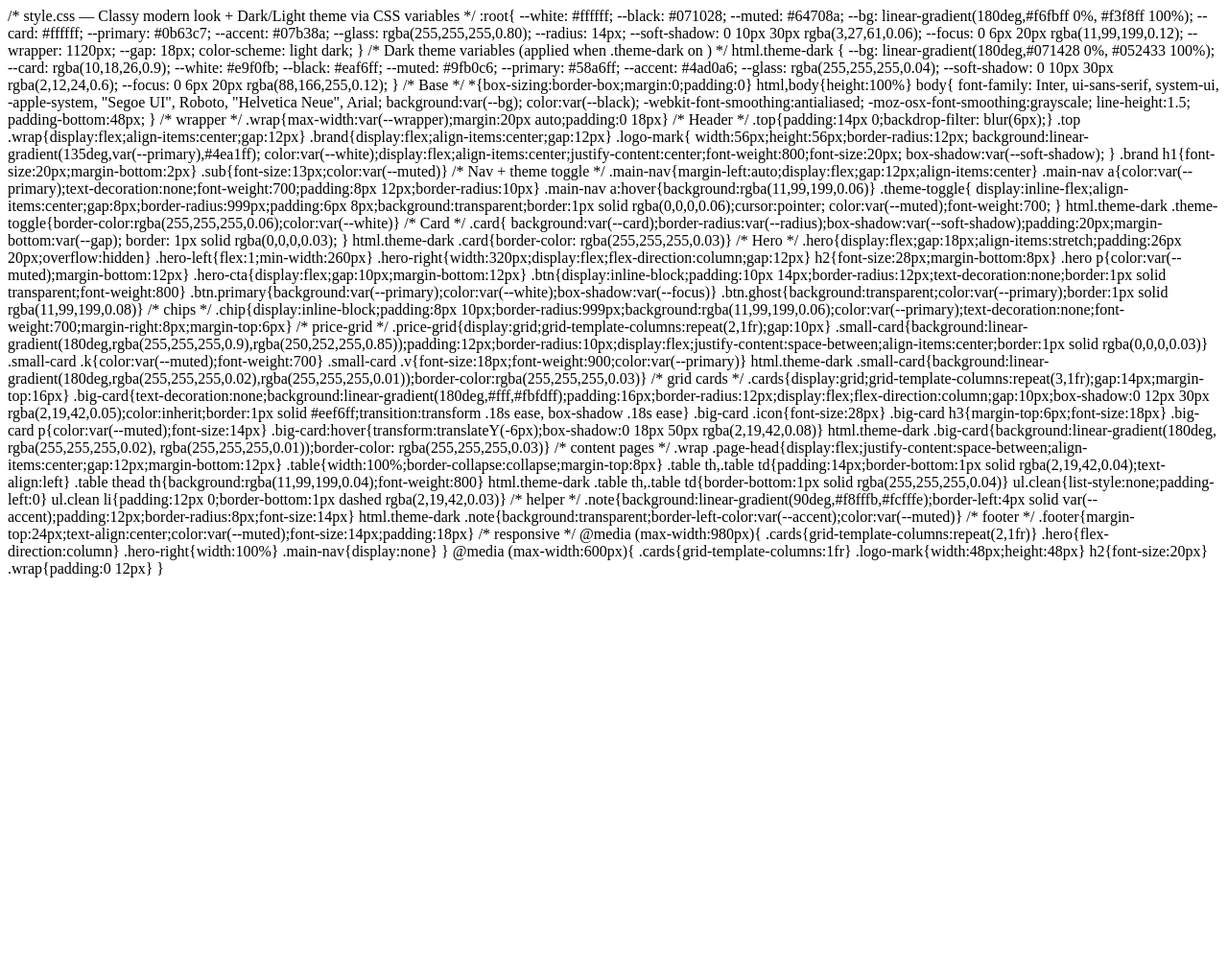
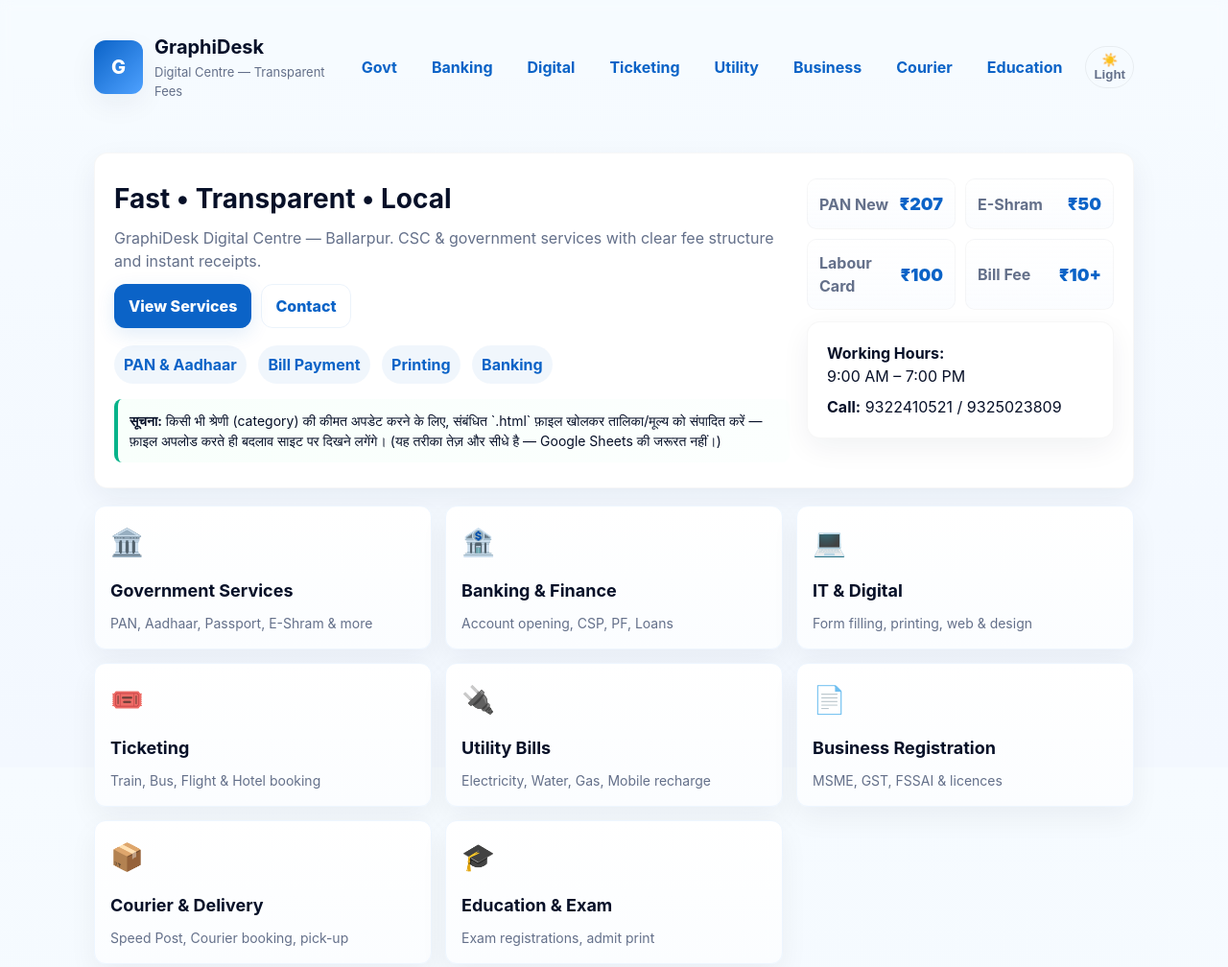
Before and after one commit to graphideskdigitalcentre/graphidesk-website, a plain HTML site: page index.html in a window 1280 px wide. Shown: the top 1008 px of the page at 96% size. Before the commit the page ends 800 px from the top, so only its background shows below. Drawn offline with Linux system fonts and the light colour scheme.

Commit message:
Update index.html

```diff
--- a/index.html
+++ b/index.html
@@ -1,137 +1,140 @@
-/* style.css — Classy modern look + Dark/Light theme via CSS variables */
-:root{
-  --white: #ffffff;
-  --black: #071028;
-  --muted: #64708a;
-  --bg: linear-gradient(180deg,#f6fbff 0%, #f3f8ff 100%);
-  --card: #ffffff;
-  --primary: #0b63c7;
-  --accent: #07b38a;
-  --glass: rgba(255,255,255,0.80);
-  --radius: 14px;
-  --soft-shadow: 0 10px 30px rgba(3,27,61,0.06);
-  --focus: 0 6px 20px rgba(11,99,199,0.12);
-  --wrapper: 1120px;
-  --gap: 18px;
-  color-scheme: light dark;
-}
+<!doctype html>
+<html lang="hi">
+<head>
+  <meta charset="utf-8" />
+  <meta name="viewport" content="width=device-width,initial-scale=1" />
+  <title>GraphiDesk Digital Centre</title>
+  <link rel="stylesheet" href="style.css" />
+</head>
+<body>
+  <header class="top">
+    <div class="wrap">
+      <div class="brand">
+        <div class="logo-mark">G</div>
+        <div>
+          <h1>GraphiDesk</h1>
+          <div class="sub">Digital Centre — Transparent Fees</div>
+        </div>
+      </div>
 
-/* Dark theme variables (applied when .theme-dark on <html>) */
-html.theme-dark {
-  --bg: linear-gradient(180deg,#071428 0%, #052433 100%);
-  --card: rgba(10,18,26,0.9);
-  --white: #e9f0fb;
-  --black: #eaf6ff;
-  --muted: #9fb0c6;
-  --primary: #58a6ff;
-  --accent: #4ad0a6;
-  --glass: rgba(255,255,255,0.04);
-  --soft-shadow: 0 10px 30px rgba(2,12,24,0.6);
-  --focus: 0 6px 20px rgba(88,166,255,0.12);
-}
+      <nav class="main-nav" aria-label="Primary">
+        <a href="govt-services.html">Govt</a>
+        <a href="banking.html">Banking</a>
+        <a href="digital-services.html">Digital</a>
+        <a href="ticketing.html">Ticketing</a>
+        <a href="utility.html">Utility</a>
+        <a href="business.html">Business</a>
+        <a href="courier.html">Courier</a>
+        <a href="education.html">Education</a>
 
-/* Base */
-*{box-sizing:border-box;margin:0;padding:0}
-html,body{height:100%}
-body{
-  font-family: Inter, ui-sans-serif, system-ui, -apple-system, "Segoe UI", Roboto, "Helvetica Neue", Arial;
-  background:var(--bg);
-  color:var(--black);
-  -webkit-font-smoothing:antialiased;
-  -moz-osx-font-smoothing:grayscale;
-  line-height:1.5;
-  padding-bottom:48px;
-}
+        <!-- Theme toggle -->
+        <button id="themeToggle" class="theme-toggle" title="Toggle theme">🌙 <span id="thtxt" style="font-weight:700">Dark</span></button>
+      </nav>
+    </div>
+  </header>
 
-/* wrapper */
-.wrap{max-width:var(--wrapper);margin:20px auto;padding:0 18px}
+  <main class="wrap">
+    <section class="hero card" aria-labelledby="heroHead">
+      <div class="hero-left">
+        <h2 id="heroHead">Fast • Transparent • Local</h2>
+        <p>GraphiDesk Digital Centre — Ballarpur. CSC & government services with clear fee structure and instant receipts.</p>
+        <div class="hero-cta">
+          <a class="btn primary" href="govt-services.html">View Services</a>
+          <a class="btn ghost" href="#contact">Contact</a>
+        </div>
 
-/* Header */
-.top{padding:14px 0;backdrop-filter: blur(6px);}
-.top .wrap{display:flex;align-items:center;gap:12px}
-.brand{display:flex;align-items:center;gap:12px}
-.logo-mark{
-  width:56px;height:56px;border-radius:12px;
-  background:linear-gradient(135deg,var(--primary),#4ea1ff);
-  color:var(--white);display:flex;align-items:center;justify-content:center;font-weight:800;font-size:20px;
-  box-shadow:var(--soft-shadow);
-}
-.brand h1{font-size:20px;margin-bottom:2px}
-.sub{font-size:13px;color:var(--muted)}
+        <div class="quick">
+          <a href="govt-services.html" class="chip">PAN & Aadhaar</a>
+          <a href="utility.html" class="chip">Bill Payment</a>
+          <a href="digital-services.html" class="chip">Printing</a>
+          <a href="banking.html" class="chip">Banking</a>
+        </div>
 
-/* Nav + theme toggle */
-.main-nav{margin-left:auto;display:flex;gap:12px;align-items:center}
-.main-nav a{color:var(--primary);text-decoration:none;font-weight:700;padding:8px 12px;border-radius:10px}
-.main-nav a:hover{background:rgba(11,99,199,0.06)}
-.theme-toggle{
-  display:inline-flex;align-items:center;gap:8px;border-radius:999px;padding:6px 8px;background:transparent;border:1px solid rgba(0,0,0,0.06);cursor:pointer;
-  color:var(--muted);font-weight:700;
-}
-html.theme-dark .theme-toggle{border-color:rgba(255,255,255,0.06);color:var(--white)}
+        <div style="margin-top:16px" class="note" aria-live="polite">
+          <strong>सूचना:</strong> किसी भी श्रेणी (category) की कीमत अपडेट करने के लिए, संबंधित `.html` फ़ाइल खोलकर तालिका/मूल्य को संपादित करें — फ़ाइल अपलोड करते ही बदलाव साइट पर दिखने लगेंगे।
+          (यह तरीका तेज़ और सीधे है — Google Sheets की जरूरत नहीं।)
+        </div>
+      </div>
 
-/* Card */
-.card{
-  background:var(--card);border-radius:var(--radius);box-shadow:var(--soft-shadow);padding:20px;margin-bottom:var(--gap);
-  border: 1px solid rgba(0,0,0,0.03);
-}
-html.theme-dark .card{border-color: rgba(255,255,255,0.03)}
+      <div class="hero-right">
+        <div class="price-grid" aria-hidden="true">
+          <div class="small-card"><div class="k">PAN New</div><div class="v">₹207</div></div>
+          <div class="small-card"><div class="k">E-Shram</div><div class="v">₹50</div></div>
+          <div class="small-card"><div class="k">Labour Card</div><div class="v">₹100</div></div>
+          <div class="small-card"><div class="k">Bill Fee</div><div class="v">₹10+</div></div>
+        </div>
 
-/* Hero */
-.hero{display:flex;gap:18px;align-items:stretch;padding:26px 20px;overflow:hidden}
-.hero-left{flex:1;min-width:260px}
-.hero-right{width:320px;display:flex;flex-direction:column;gap:12px}
-h2{font-size:28px;margin-bottom:8px}
-.hero p{color:var(--muted);margin-bottom:12px}
-.hero-cta{display:flex;gap:10px;margin-bottom:12px}
-.btn{display:inline-block;padding:10px 14px;border-radius:12px;text-decoration:none;border:1px solid transparent;font-weight:800}
-.btn.primary{background:var(--primary);color:var(--white);box-shadow:var(--focus)}
-.btn.ghost{background:transparent;color:var(--primary);border:1px solid rgba(11,99,199,0.08)}
+        <div class="card small">
+          <strong>Working Hours:</strong>
+          <div class="small">9:00 AM – 7:00 PM</div>
+          <div style="margin-top:8px"><strong>Call:</strong> 9322410521 / 9325023809</div>
+        </div>
+      </div>
+    </section>
 
-/* chips */
-.chip{display:inline-block;padding:8px 10px;border-radius:999px;background:rgba(11,99,199,0.06);color:var(--primary);text-decoration:none;font-weight:700;margin-right:8px;margin-top:6px}
+    <section class="cards" aria-label="Categories">
+      <a class="big-card" href="govt-services.html"><div class="icon">🏛️</div><h3>Government Services</h3><p>PAN, Aadhaar, Passport, E-Shram & more</p></a>
+      <a class="big-card" href="banking.html"><div class="icon">🏦</div><h3>Banking & Finance</h3><p>Account opening, CSP, PF, Loans</p></a>
+      <a class="big-card" href="digital-services.html"><div class="icon">💻</div><h3>IT & Digital</h3><p>Form filling, printing, web & design</p></a>
+      <a class="big-card" href="ticketing.html"><div class="icon">🎟️</div><h3>Ticketing</h3><p>Train, Bus, Flight & Hotel booking</p></a>
+      <a class="big-card" href="utility.html"><div class="icon">🔌</div><h3>Utility Bills</h3><p>Electricity, Water, Gas, Mobile recharge</p></a>
+      <a class="big-card" href="business.html"><div class="icon">📄</div><h3>Business Registration</h3><p>MSME, GST, FSSAI & licences</p></a>
+      <a class="big-card" href="courier.html"><div class="icon">📦</div><h3>Courier & Delivery</h3><p>Speed Post, Courier booking, pick-up</p></a>
+      <a class="big-card" href="education.html"><div class="icon">🎓</div><h3>Education & Exam</h3><p>Exam registrations, admit print</p></a>
+    </section>
 
-/* price-grid */
-.price-grid{display:grid;grid-template-columns:repeat(2,1fr);gap:10px}
-.small-card{background:linear-gradient(180deg,rgba(255,255,255,0.9),rgba(250,252,255,0.85));padding:12px;border-radius:10px;display:flex;justify-content:space-between;align-items:center;border:1px solid rgba(0,0,0,0.03)}
-.small-card .k{color:var(--muted);font-weight:700}
-.small-card .v{font-size:18px;font-weight:900;color:var(--primary)}
-html.theme-dark .small-card{background:linear-gradient(180deg,rgba(255,255,255,0.02),rgba(255,255,255,0.01));border-color:rgba(255,255,255,0.03)}
+    <div id="contact" class="card" style="margin-top:18px">
+      <h3>Contact & Address</h3>
+      <p>GraphiDesk Digital Centre — Colliery Road, Old Basti, Ballarpur</p>
+      <p>📞 9322410521 | 9325023809</p>
+      <p class="small">WhatsApp: <a href="https://wa.me/919322410521" target="_blank" rel="noopener">Chat on WhatsApp</a></p>
+    </div>
 
-/* grid cards */
-.cards{display:grid;grid-template-columns:repeat(3,1fr);gap:14px;margin-top:16px}
-.big-card{text-decoration:none;background:linear-gradient(180deg,#fff,#fbfdff);padding:16px;border-radius:12px;display:flex;flex-direction:column;gap:10px;box-shadow:0 12px 30px rgba(2,19,42,0.05);color:inherit;border:1px solid #eef6ff;transition:transform .18s ease, box-shadow .18s ease}
-.big-card .icon{font-size:28px}
-.big-card h3{margin-top:6px;font-size:18px}
-.big-card p{color:var(--muted);font-size:14px}
-.big-card:hover{transform:translateY(-6px);box-shadow:0 18px 50px rgba(2,19,42,0.08)}
-html.theme-dark .big-card{background:linear-gradient(180deg, rgba(255,255,255,0.02), rgba(255,255,255,0.01));border-color: rgba(255,255,255,0.03)}
+    <div class="footer">© <span id="y"></span> GraphiDesk Digital Centre — Designed by Yashnil</div>
+  </main>
 
-/* content pages */
-.wrap .page-head{display:flex;justify-content:space-between;align-items:center;gap:12px;margin-bottom:12px}
-.table{width:100%;border-collapse:collapse;margin-top:8px}
-.table th,.table td{padding:14px;border-bottom:1px solid rgba(2,19,42,0.04);text-align:left}
-.table thead th{background:rgba(11,99,199,0.04);font-weight:800}
-html.theme-dark .table th,.table td{border-bottom:1px solid rgba(255,255,255,0.04)}
-ul.clean{list-style:none;padding-left:0}
-ul.clean li{padding:12px 0;border-bottom:1px dashed rgba(2,19,42,0.03)}
+<script>
+/* THEME HANDLER */
+/* Logic:
+   1) If user saved preference in localStorage -> use it
+   2) Else follow OS preference (prefers-color-scheme)
+   3) Toggle button sets localStorage and updates <html> class "theme-dark"
+*/
+(function(){
+  const root = document.documentElement;
+  const toggle = document.getElementById('themeToggle');
+  const txt = document.getElementById('thtxt');
 
-/* helper */
-.note{background:linear-gradient(90deg,#f8fffb,#fcfffe);border-left:4px solid var(--accent);padding:12px;border-radius:8px;font-size:14px}
-html.theme-dark .note{background:transparent;border-left-color:var(--accent);color:var(--muted)}
+  function applyTheme(name){
+    if(name === 'dark'){
+      root.classList.add('theme-dark');
+      txt.textContent = 'Dark';
+      toggle.textContent = '🌙 Dark';
+    } else {
+      root.classList.remove('theme-dark');
+      txt.textContent = 'Light';
+      toggle.textContent = '☀️ Light';
+    }
+  }
 
-/* footer */
-.footer{margin-top:24px;text-align:center;color:var(--muted);font-size:14px;padding:18px}
+  // initial: check saved, otherwise OS preference
+  let saved = localStorage.getItem('gdc-theme');
+  if(saved === 'dark' || saved === 'light'){
+    applyTheme(saved);
+  } else {
+    const prefersDark = window.matchMedia && window.matchMedia('(prefers-color-scheme: dark)').matches;
+    applyTheme(prefersDark ? 'dark' : 'light');
+  }
 
-/* responsive */
-@media (max-width:980px){
-  .cards{grid-template-columns:repeat(2,1fr)}
-  .hero{flex-direction:column}
-  .hero-right{width:100%}
-  .main-nav{display:none}
-}
-@media (max-width:600px){
-  .cards{grid-template-columns:1fr}
-  .logo-mark{width:48px;height:48px}
-  h2{font-size:20px}
-  .wrap{padding:0 12px}
-}
+  // click toggler
+  toggle.addEventListener('click', function(){
+    const isDark = root.classList.contains('theme-dark');
+    const next = isDark ? 'light' : 'dark';
+    localStorage.setItem('gdc-theme', next);
+    applyTheme(next);
+  });
+})();
+document.getElementById('y').textContent=new Date().getFullYear();
+</script>
+</body>
+</html>
```
